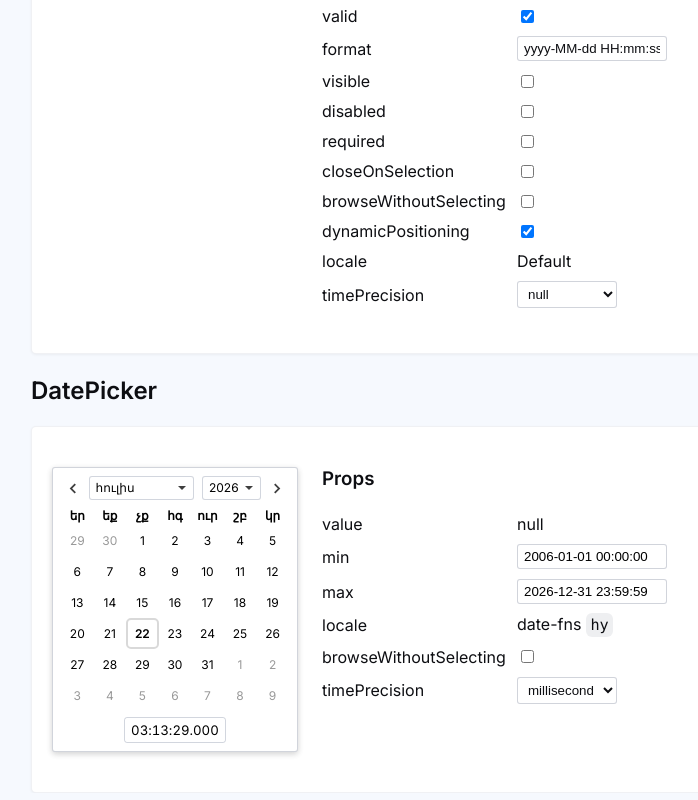
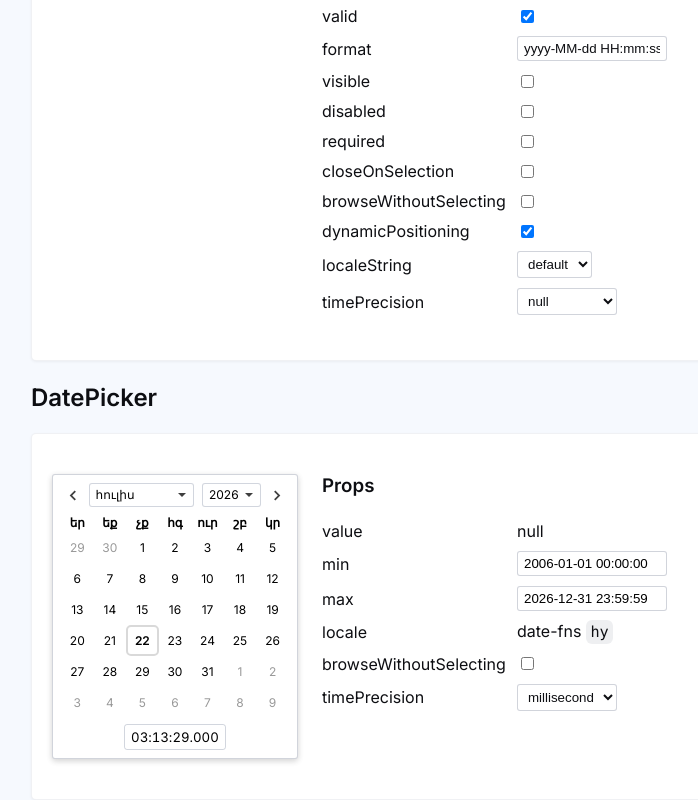
Before and after one commit to probablykasper/date-picker-svelte, a SvelteKit app: page / in a window 1280 px wide. Shown: the part 757-1557 px from the top of the page, without its empty margins (209-907 px from the left). Built offline with nearby package versions, Linux system fonts and the light colour scheme.

Commit message:
Updated demo app to include dropdown for locale

```diff
--- a/src/routes/DateInput.svelte
+++ b/src/routes/DateInput.svelte
@@ -2,6 +2,8 @@
 	import DateInput from '$lib/DateInput.svelte'
 	import Prop from './prop.svelte'
 	import Split from './split.svelte'
+	import { nb, de } from 'date-fns/locale'
+	import { localeFromDateFnsLocale } from '$lib'
 
 	let id: string
 	let placeholder: string
@@ -17,6 +19,11 @@
 	let format: string
 	let dynamicPositioning: boolean = true
 	let timePrecision: 'minute' | 'second' | 'millisecond' | null = null
+	let locale: Locale = {}
+
+	let locales = { 'default': {}, 'nb': nb, 'de': de }
+	let localeString = 'default'
+	$: locale = locales[localeString]
 </script>
 
 <Split>
@@ -36,6 +43,7 @@
 		bind:browseWithoutSelecting
 		bind:dynamicPositioning
 		bind:timePrecision
+		bind:locale
 	/>
 
 	<svelte:fragment slot="right">
@@ -53,7 +61,7 @@
 		<Prop label="closeOnSelection" bind:value={closeOnSelection} />
 		<Prop label="browseWithoutSelecting" bind:value={browseWithoutSelecting} />
 		<Prop label="dynamicPositioning" bind:value={dynamicPositioning} />
-		<Prop label="locale">Default</Prop>
+		<Prop label="localeString" values={Object.keys(locales)} bind:value={localeString} />
 		<Prop
 			label="timePrecision"
 			bind:value={timePrecision}
```
